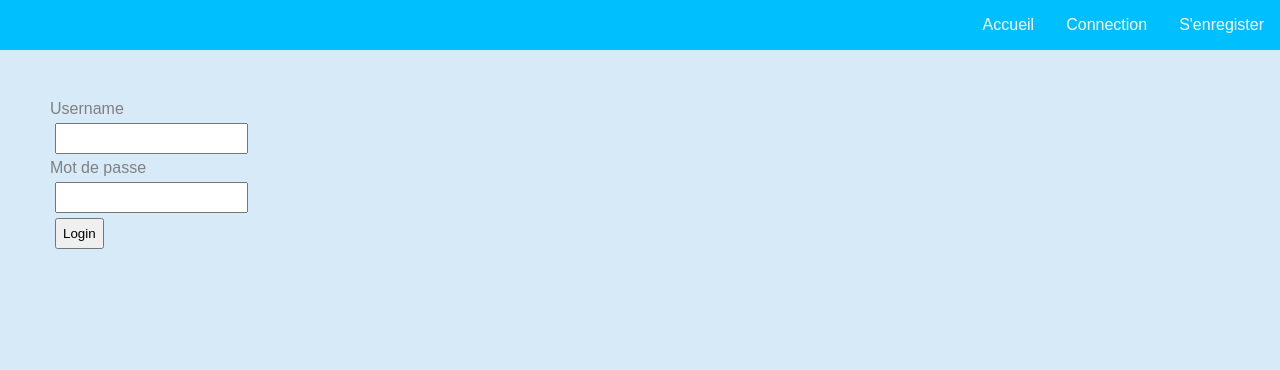
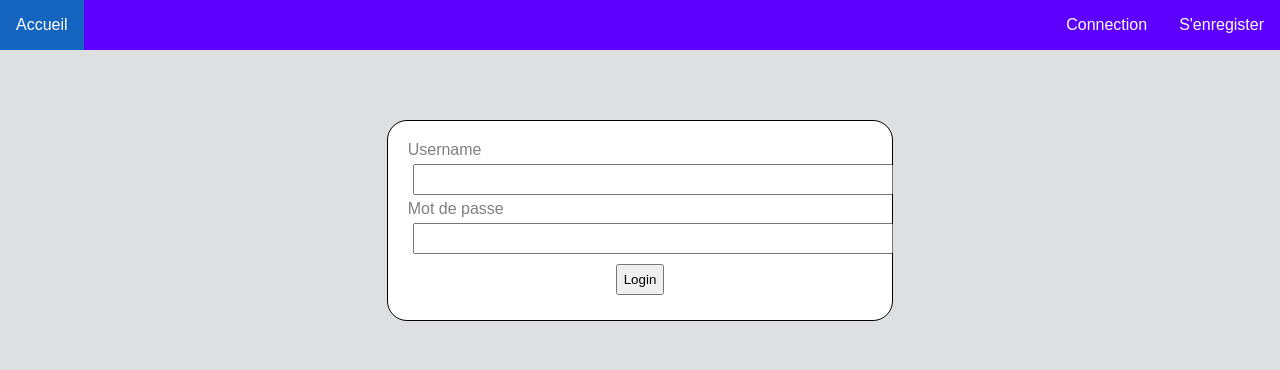
Before and after one commit to arthemys/WDTP2, a PHP site: page /web21622/?module=user&action=connect in a window 1280 px wide. Shown: the top 370 px of the page. Run offline with PHP 8.4, Linux system fonts and the light colour scheme.

Commit message:
changer css

```diff
--- a/config/config.php
+++ b/config/config.php
@@ -7,8 +7,4 @@ $config = array(
 'default_module' => 'base',
 'default_action' => 'index',
 );
-
-// module = controlleur
-
-//action = fonction dedans le controlleur
 ?>
--- a/models/user.php
+++ b/models/user.php
@@ -118,7 +118,6 @@ function user_model_view($id){
     $result = mysqli_query($con, $sql);
     $result = mysqli_fetch_all($result, MYSQLI_ASSOC);
     if(count($result) !==0){
-        // print_r($result);
         return $result;
     }
     else{
--- a/resources/css/style.css
+++ b/resources/css/style.css
@@ -1,50 +1,89 @@
-body{
-    margin:auto;
-    background: #D6EAF8;
-    font-family:sans-serif;
+body {
+  margin: auto;
+  background: #dedfe0;
+  font-family: sans-serif;
   color: grey;
 }
 
-
 .container {
-    margin: 50px;
+  display: flex;
+  flex-flow: row wrap;
+  padding: 50px;
+  justify-content: center;
+}
+.container > * + * {
+  margin-top: 20px;
+  border-top: 1px solid black;
+}
+.container > article {
+  width: 100%;
+  padding: 10px;
 }
 
-  table.listing {
-      border-spacing: 0px;
-      width: 80%;
-      border: 1px solid grey;
-  }
-
-  table.listing th, table.listing td {
-      border: 1px solid grey;
-      height: 30px;
-      padding: 5px;
-  }
-
-  input, select {
+input,
+select {
   padding: 6px;
-    display:block;
+  display: block;
   margin: 5px;
 }
-
+a {
+  text-decoration: none;
+}
 .navigation {
-
   display: flex;
   flex-flow: row wrap;
   justify-content: flex-end;
   list-style: none;
   margin: 0;
-    background: deepskyblue;
+  background: rgb(93, 0, 255);
 }
 
+.navigation :first-child {
+  margin-right: auto;
+}
 .navigation a {
-    text-decoration: none;
   display: block;
   padding: 1em;
   color: white;
 }
 
 .navigation a:hover {
-    background: #1565C0;
+  background: #1565c0;
 }
+
+.article {
+  display: flex;
+  flex-flow: row wrap;
+  max-width: 50%;
+  /* border: 1px solid black; */
+  justify-content: center;
+}
+.article > header {
+  color: black;
+}
+.article > .content {
+  text-align: center;
+  width: 100%;
+  color: black;
+}
+
+.container form {
+  display: flex;
+  flex-flow: row wrap;
+  text-align: left;
+  border: 1px solid black;
+  max-width: 60%;
+  padding: 20px;
+  background-color: white;
+  border-radius: 20px;
+  justify-content: center;
+}
+.container form label,
+.container form input:not([type="date"]) {
+  width: 100%;
+  max-width: 105ch;
+}
+.container form input[type="submit"] {
+  align-self: center;
+  max-width: max-content;
+}
--- a/views/forum/create.php
+++ b/views/forum/create.php
@@ -9,9 +9,7 @@
         Titre <span><?php if(isset($data["erreurTitre"])){echo $data["erreurTitre"];}?></span>
         <input type="text" name="titre" value="<?php if($_REQUEST["action"] ==="modify"){echo $data[0]["titre"]; }?>" required>
     </label>
-    <label>
-        Contenu <span><?php if(isset($data["erreurArticle"])){echo $data["erreurArticle"];} ?></span>
-        <textarea name="article" cols="30" rows="10" required><?php if($_REQUEST["action"] ==="modify"){echo $data[0]["article"]; }?></textarea>
-    </label>
+    <label for="article">Contenu</label>
+    <textarea name="article" cols="107" rows="15" required id="article"><?php if($_REQUEST["action"] ==="modify"){echo $data[0]["article"]; }?></textarea>
     <input type="submit" value=<?php if($_REQUEST["action"] ==="modify"){echo "Modifier";}else{echo "Envoyer";}?>>
 </form>
--- a/views/layouts/layout.php
+++ b/views/layouts/layout.php
@@ -8,15 +8,11 @@
     <link rel="stylesheet" href="resources/css/style.css">
 </head>
 <body>
-    <!-- <ul class="navigation">
-      <li><a href="?module=user&action=index">Lister les utilisateurs</a></li>
-      <li><a href="?module=user&action=create">Saisir un utilisateur</a></li>
-    </ul> -->
     <nav class="navigation">
         <a href="index.php">Accueil</a>
         <?php if(isset($_SESSION["nom"])){
         ?>
-            Bonjour, <?= $_SESSION["nom"] ?>
+            <a href="?module=user&action=view&id=<?= $_SESSION["id"] ?>">Mes articles</a>
             <a href="?module=forum&action=create">Créer une publication</a>
             <a href="?module=user&action=deconnection">Déconnection</a>
         <?php
--- a/views/user/view.php
+++ b/views/user/view.php
@@ -1,11 +1,10 @@
 <?php
     if(isset($data)){
         foreach($data as $article){
-            // print_r($data);
             ?>
         <article>
             <header>
-                <a href="?module=forum&action=view&id=<?=$article["id"]?>"><?= $article["titre"]?></a>
+                <h2><a href="?module=forum&action=view&id=<?=$article["id"]?>"><?= $article["titre"]?></a></h2>
             </header>
             <div>
                 <span>Par <a href="?module=user&action=view&id=<?=$article["userId"]?>"><?= $article["nom"]?></a></span>
```
Also changed, not shown: views/base/welcome.php (+6 -7 lines), views/forum/article.php (+6 -3 lines), views/user/create.php (deleted, +0 -35 lines), views/user/register.php (+4 -4 lines). Lines whose indentation alone changed are shown as unchanged.
